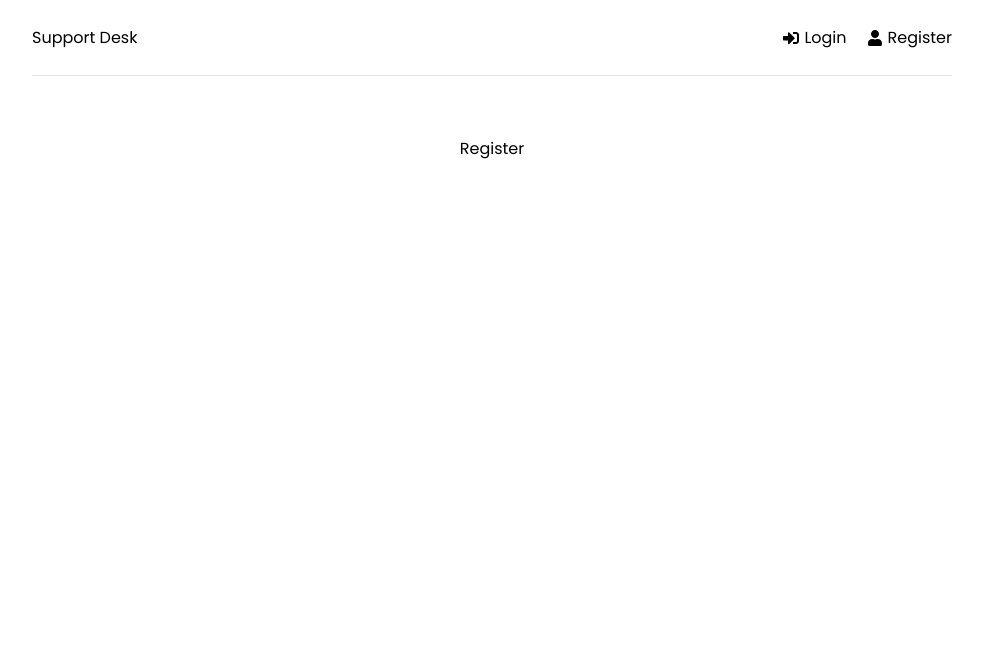
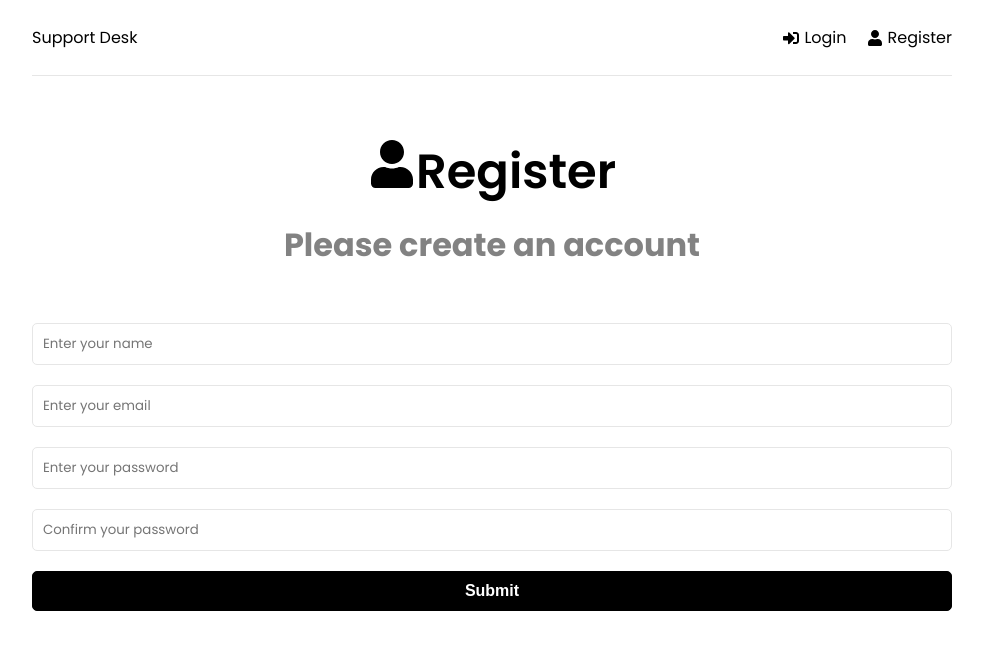
Before and after one commit to IImRan007/Support-Desk-MERN-App, a React (Create React App) app in the folder frontend/: page /register in a window 1280 px wide. Shown: the top 650 px of the page, without its empty margins (148-1131 px from the left). Built offline with nearby package versions, Linux system fonts and the light colour scheme.

Commit message:
home login & register UI

```diff
--- a/frontend/src/App.js
+++ b/frontend/src/App.js
@@ -1,4 +1,6 @@
 import { BrowserRouter as Router, Routes, Route } from "react-router-dom";
+import { ToastContainer } from "react-toastify";
+import "react-toastify/dist/ReactToastify.css";
 import Header from "./components/Header";
 import Home from "./pages/Home";
 import Login from "./pages/Login";
@@ -17,6 +19,7 @@
           </Routes>
         </div>
       </Router>
+      <ToastContainer />
     </>
   );
 };
--- a/frontend/src/pages/Home.js
+++ b/frontend/src/pages/Home.js
@@ -1,4 +1,20 @@
+import { Link } from "react-router-dom";
+import { FaQuestionCircle, FaTicketAlt } from "react-icons/fa";
+
 const Home = () => {
-  return <div>Home</div>;
+  return (
+    <>
+      <section className="heading">
+        <h1>What do you need help with?</h1>
+        <p>Please choose from an option below</p>
+      </section>
+      <Link to="/new-ticket" className="btn btn-reverse btn-block">
+        <FaQuestionCircle /> Create New Ticket
+      </Link>
+      <Link to="/tickets" className="btn btn-block">
+        <FaTicketAlt /> View My Tickets
+      </Link>
+    </>
+  );
 };
 export default Home;
--- a/frontend/src/pages/Login.js
+++ b/frontend/src/pages/Login.js
@@ -1,4 +1,69 @@
+import { useState } from "react";
+import { FaSignInAlt } from "react-icons/fa";
+import { toast } from "react-toastify";
+
 const Login = () => {
-  return <div>Login</div>;
+  const [formData, setFormData] = useState({
+    email: "",
+    password: "",
+  });
+
+  const { email, password } = formData;
+
+  const handleChange = (e) => {
+    setFormData((prevState) => ({
+      ...prevState,
+      [e.target.name]: e.target.value,
+    }));
+  };
+
+  const handleSubmit = (e) => {
+    e.preventDefault();
+  };
+
+  return (
+    <>
+      <section className="heading">
+        <h1>
+          <FaSignInAlt />
+          Login
+        </h1>
+        <p>Please login to get support</p>
+      </section>
+      <sction className="form">
+        <form onSubmit={handleSubmit}>
+          <div className="form-group">
+            <input
+              className="form-control"
+              type="email"
+              name="email"
+              id="email"
+              value={email}
+              onChange={handleChange}
+              placeholder="Enter your email"
+              required
+            />
+          </div>
+          <div className="form-group">
+            <input
+              className="form-control"
+              type="password"
+              name="password"
+              id="password"
+              value={password}
+              onChange={handleChange}
+              placeholder="Enter your password"
+              required
+            />
+          </div>
+          <div className="form-group">
+            <button className="btn btn-block" type="submit">
+              Submit
+            </button>
+          </div>
+        </form>
+      </sction>
+    </>
+  );
 };
 export default Login;
--- a/frontend/src/pages/Register.js
+++ b/frontend/src/pages/Register.js
@@ -1,4 +1,99 @@
+import { useState } from "react";
+import { FaUser } from "react-icons/fa";
+import { toast } from "react-toastify";
+
 const Register = () => {
-  return <div>Register</div>;
+  const [formData, setFormData] = useState({
+    name: "",
+    email: "",
+    password: "",
+    password2: "",
+  });
+
+  const { name, email, password, password2 } = formData;
+
+  const handleChange = (e) => {
+    setFormData((prevState) => ({
+      ...prevState,
+      [e.target.name]: e.target.value,
+    }));
+  };
+
+  const handleSubmit = (e) => {
+    e.preventDefault();
+
+    if (password !== password2) {
+      toast.error("Passwords do not match");
+    }
+  };
+
+  return (
+    <>
+      <section className="heading">
+        <h1>
+          <FaUser />
+          Register
+        </h1>
+        <p>Please create an account</p>
+      </section>
+      <sction className="form">
+        <form onSubmit={handleSubmit}>
+          <div className="form-group">
+            <input
+              className="form-control"
+              type="text"
+              name="name"
+              id="name"
+              value={name}
+              onChange={handleChange}
+              placeholder="Enter your name"
+              required
+            />
+          </div>
+          <div className="form-group">
+            <input
+              className="form-control"
+              type="email"
+              name="email"
+              id="email"
+              value={email}
+              onChange={handleChange}
+              placeholder="Enter your email"
+              required
+            />
+          </div>
+          <div className="form-group">
+            <input
+              className="form-control"
+              type="password"
+              name="password"
+              id="password"
+              value={password}
+              onChange={handleChange}
+              placeholder="Enter your password"
+              required
+            />
+          </div>
+          <div className="form-group">
+            <input
+              className="form-control"
+              type="password"
+              name="password2"
+              id="password2"
+              value={password2}
+              onChange={handleChange}
+              placeholder="Confirm your password"
+              required
+            />
+          </div>
+          <div className="form-group">
+            <button className="btn btn-block" type="submit">
+              Submit
+            </button>
+          </div>
+        </form>
+      </sction>
+    </>
+  );
 };
 export default Register;
```
